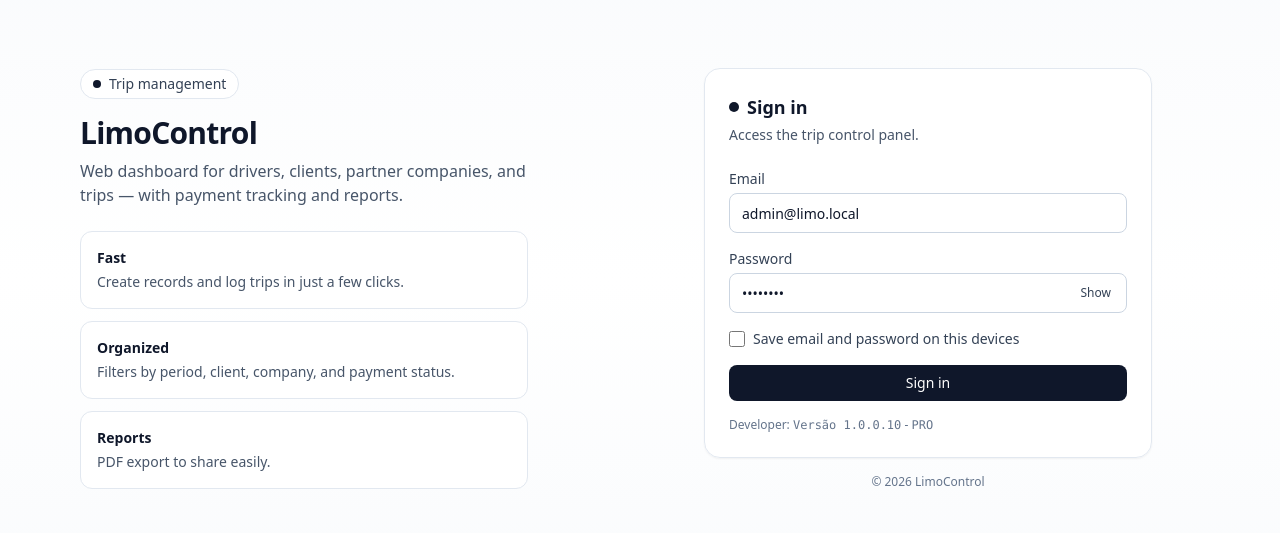
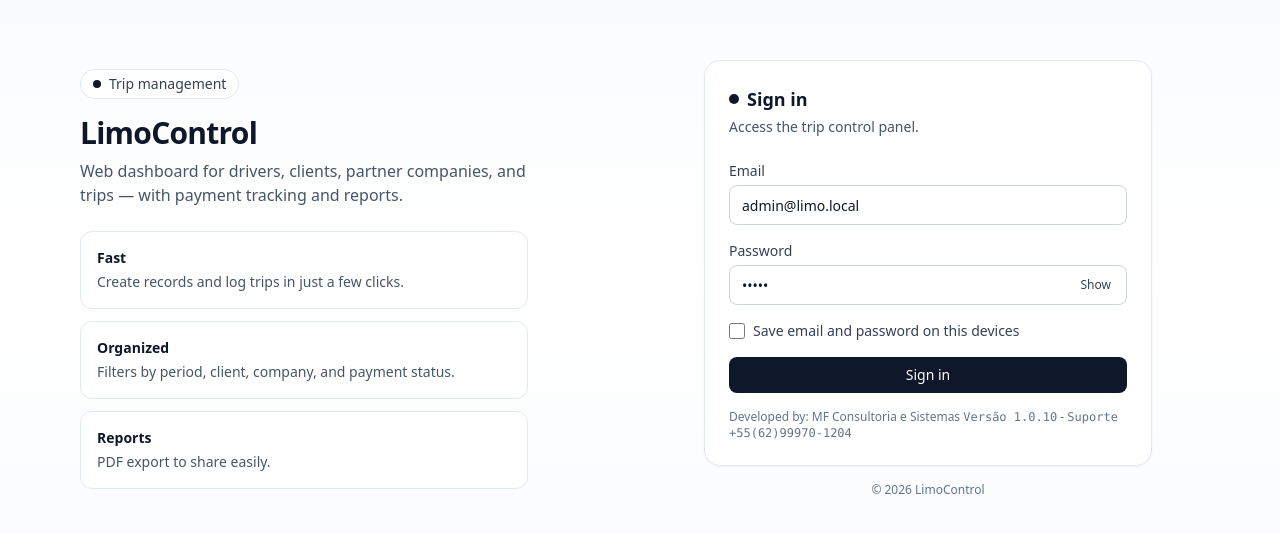
Before and after one commit to marcosfilhoz/LimoControl-Pro, a React (Vite) app in the folder frontend/: page /login in a window 1280 px wide. Shown: the part 121-654 px from the top of the page. Built offline with nearby package versions, Linux system fonts and the light colour scheme; no server answers.

Commit message:
Add files via upload

```diff
--- a/frontend/src/pages/LoginPage.tsx
+++ b/frontend/src/pages/LoginPage.tsx
@@ -10,7 +10,7 @@ export function LoginPage() {
   const navigate = useNavigate();
   const saved = getSavedCreds();
   const [email, setEmail] = useState(saved?.email || "admin@limo.local");
-  const [password, setPassword] = useState(saved?.password || "admin123");
+  const [password, setPassword] = useState(saved?.password || "admin");
   const [showPassword, setShowPassword] = useState(false);
   const [remember, setRemember] = useState(saved?.remember || false);
   const [error, setError] = useState<string | null>(null);
@@ -113,8 +113,8 @@ export function LoginPage() {
               </Button>
 
               <div className="text-xs text-slate-500">
-                Developer: <span className="font-mono">Versão 1.0.0.10</span> - {" "}
-                <span className="font-mono">PRO</span>
+                Developed by: MF Consultoria e Sistemas <span className="font-mono">Versão 1.0.10</span> - {" "}
+                <span className="font-mono">Suporte +55(62)99970-1204</span>
               </div>
             </form>
           </div>
```
